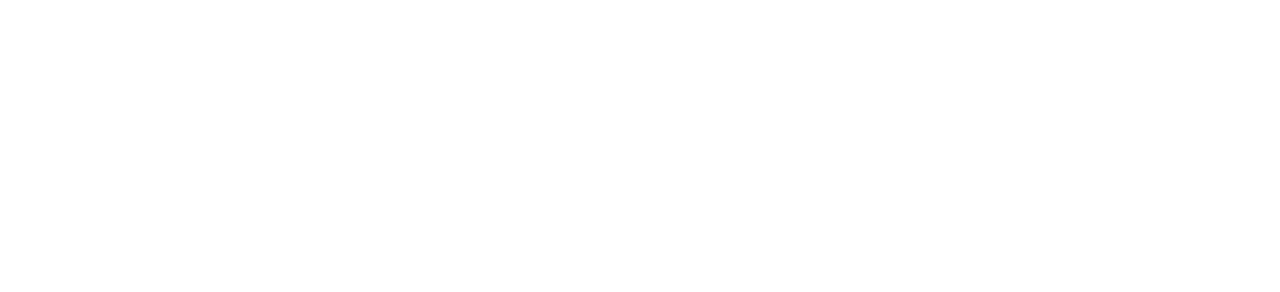
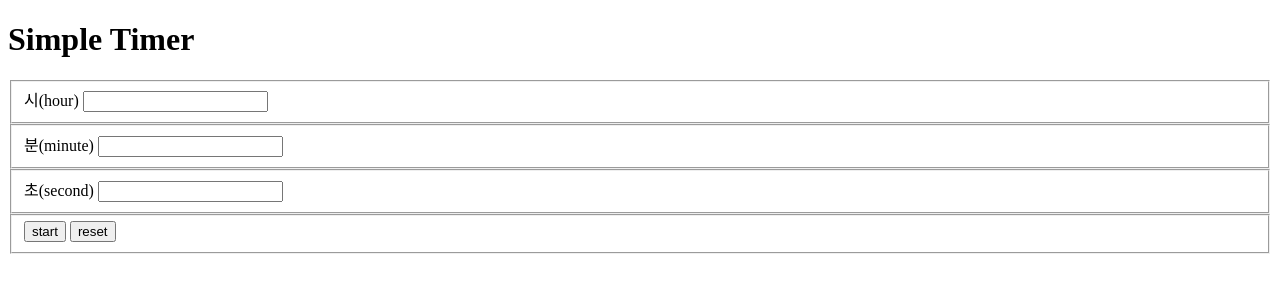
Before and after one commit to Bam-j/Simple-Timer, a plain HTML site: page html/index.html in a window 1280 px wide. Drawn offline with Linux system fonts and the light colour scheme.

Commit message:
html 설계 완성

```diff
--- a/html/index.html
+++ b/html/index.html
@@ -5,6 +5,34 @@
     <title>Simple Timer</title>
 </head>
 <body>
-
+<header>
+  <h1>Simple Timer</h1>
+</header>
+<main>
+<form>
+  <fieldset>
+    <label>
+      시(hour)
+      <input>
+    </label>
+  </fieldset>
+  <fieldset>
+    <label>
+      분(minute)
+      <input>
+    </label>
+  </fieldset>
+  <fieldset>
+    <label>
+      초(second)
+      <input>
+    </label>
+  </fieldset>
+  <fieldset>
+    <button>start</button>
+    <button>reset</button>
+  </fieldset>
+</form>
+</main>
 </body>
 </html>
```
Also changed, not shown: js/index.js (added).
